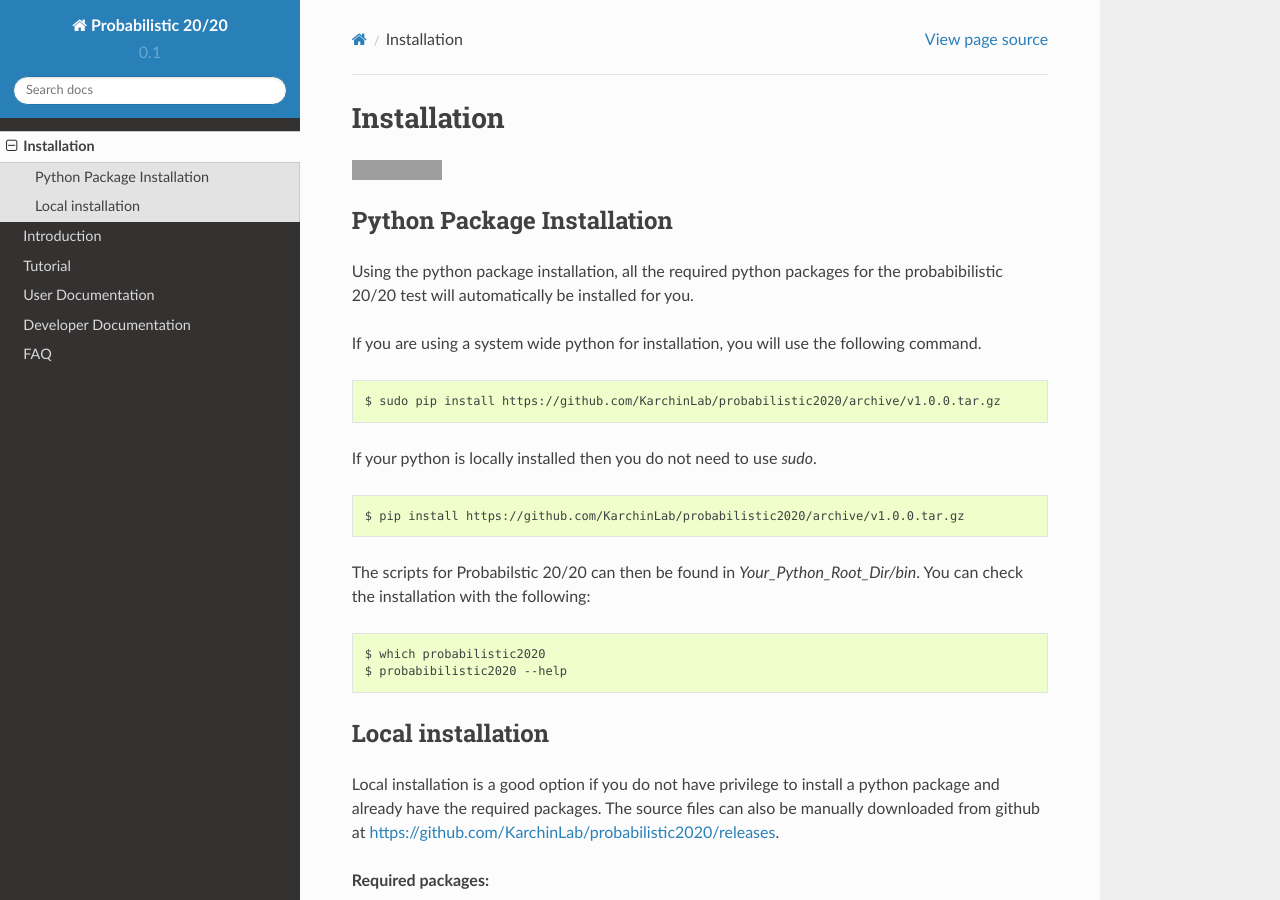
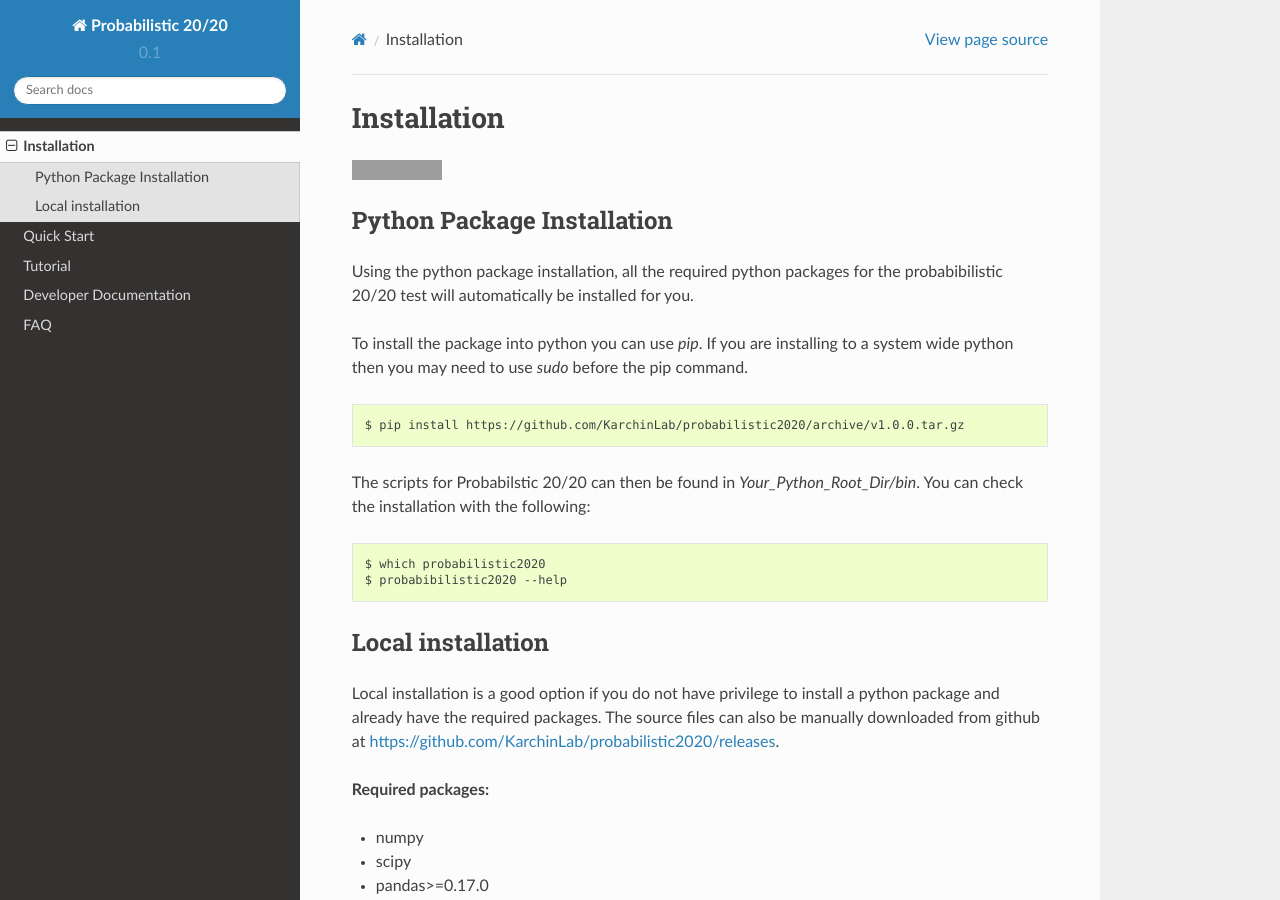
Before and after one commit to KarchinLab/probabilistic2020, a Sphinx documentation site: the page built from doc/installation.rst, in a window 1280 px wide and 900 px high. Built offline with Sphinx 7.4.7 and the Read the Docs theme 2.0.0, drawn with Linux system fonts in a browser that asks for light colours; pages that are not in the unit, such as notebooks, are missing from menus; grey boxes are pictures that could not be loaded.

Commit message:
Updated doc

```diff
--- a/doc/api.rst
+++ b/doc/api.rst
@@ -81,7 +81,7 @@
 
    # specify options
    opts = {
-       'seed': None,  # use random seed for simulation
+       'seed': 101,  # set seed to 101
    }
 
    # determine number of random permutations to perform
--- a/doc/index.rst
+++ b/doc/index.rst
@@ -36,9 +36,8 @@
    :maxdepth: 2
 
    installation
-   introduction
+   quickstart
    tutorial
-   user_doc
    dev_doc
       api
    faq
--- a/doc/installation.rst
+++ b/doc/installation.rst
@@ -10,13 +10,7 @@
 
 Using the python package installation, all the required python packages for the probabibilistic 20/20 test will automatically be installed for you.
 
-If you are using a system wide python for installation, you will use the following command.
-
-.. code-block:: bash
-
-    $ sudo pip install https://github.com/KarchinLab/probabilistic2020/archive/v1.0.0.tar.gz
-
-If your python is locally installed then you do not need to use `sudo`.
+To install the package into python you can use `pip`. If you are installing to a system wide python then you may need to use `sudo` before the pip command.
 
 .. code-block:: bash
 
```
Also changed, not shown: doc/quickstart.rst (added, +57 -0 lines).
